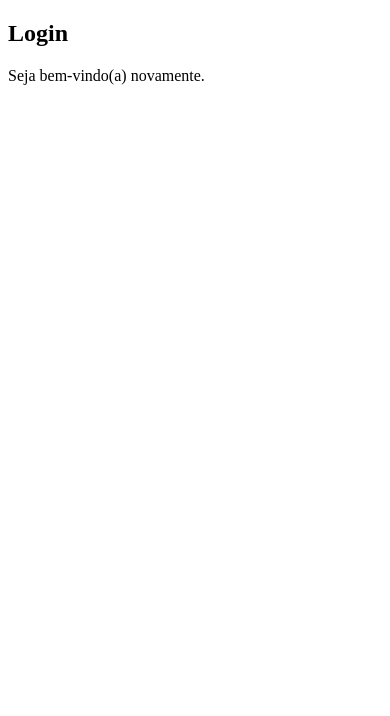
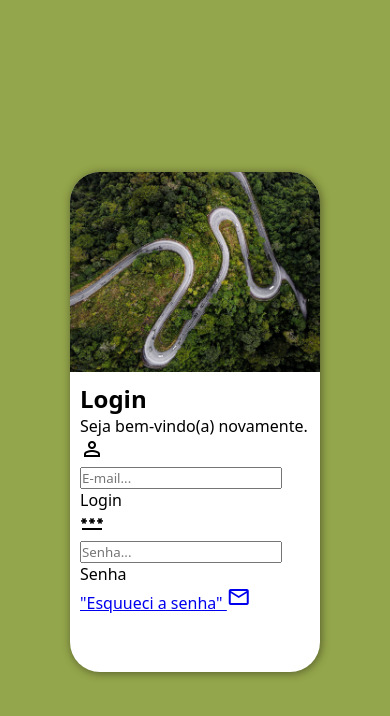
Before and after one commit to hugo-guerra/login-projeto, a plain HTML site: page index.html in a window 390 px wide. Drawn offline with nearby package versions, Linux system fonts and the light colour scheme.

Commit message:
Mobile Query

```diff
--- a/estilos/style.css
+++ b/estilos/style.css
@@ -7,3 +7,49 @@ Paleta de cores
 #8B953E
 #B0B0BA
 */
+
+*{
+    font-family: system-ui, -apple-system, BlinkMacSystemFont, 'Segoe UI', Roboto, Oxygen, Ubuntu, Cantarell, 'Open Sans', 'Helvetica Neue', sans-serif;
+    padding: 0px;
+    margin: 0px;
+    box-sizing: border-box;
+}
+
+body, html{
+    background-color: #94A64B;
+    height: 100vh;
+    width: 100vw;
+}
+
+main{
+    position: relative;
+    height: 100vh;
+    width: 100vw;
+}
+
+section#login{
+    position: absolute;
+    top: 50%;
+    left: 50%;
+    transform: translate(-50%, -50%);
+    overflow: hidden;
+
+    background-color: white;
+    width: 250px;
+    height: 500px;
+    border-radius: 30px;
+    box-shadow: 1px 1px 10px rgba(0, 0, 0, 0.452);
+}
+
+section#login > div#imagem{
+    display: block;
+    background: #94A64B url(../imagens/pexels-pok-rie-33563-37421762.jpg) no-repeat;
+    background-size: cover;
+    background-position: left bottom;
+    height: 200px;
+}
+
+section#login > div#formulario{
+    display: block;
+    padding: 10px;
+}
--- a/index.html
+++ b/index.html
@@ -4,6 +4,9 @@
     <meta charset="UTF-8">
     <meta name="viewport" content="width=device-width, initial-scale=1.0">
     <title>Login</title>
+    <link rel="stylesheet" href="https://fonts.googleapis.com/css2?family=Material+Symbols+Outlined:opsz,wght,FILL,GRAD@24,400,0,0&icon_names=person" />
+    <link rel="stylesheet" href="https://fonts.googleapis.com/css2?family=Material+Symbols+Outlined:opsz,wght,FILL,GRAD@24,400,0,0&icon_names=password" />
+    <link rel="stylesheet" href="https://fonts.googleapis.com/css2?family=Material+Symbols+Outlined:opsz,wght,FILL,GRAD@24,400,0,0&icon_names=mail" />
     <link rel="stylesheet" href="estilos/style.css">
 </head>
 <body>
@@ -16,7 +19,20 @@
                 <h1>Login</h1>
                 <p>Seja bem-vindo(a) novamente.</p>
                 <form action="login.php" method="post">
-
+                    <div class="campo">
+                        <span class="material-symbols-outlined">person</span>
+                        <input type="email" name="login" id="ilogin" placeholder="E-mail..." autocomplete="email" required maxlength="30">
+                        <label for="ilogin">Login</label>
+                    </div>
+                    <div class="campo">
+                        <span class="material-symbols-outlined">password</span>
+                        <input type="password" name="senha" id="isenha" placeholder="Senha..." autocomplete="current-password" required maxlength="30">
+                        <label for="isenha">Senha</label>
+                    </div>
+                    <a href="esqueci.html" class="botao">
+                        "Esquueci a senha"
+                        <span class="material-symbols-outlined">mail</span>
+                    </a>
                 </form>
             </div>
         </section>
```
Also changed, not shown: esqueci.html (added).
